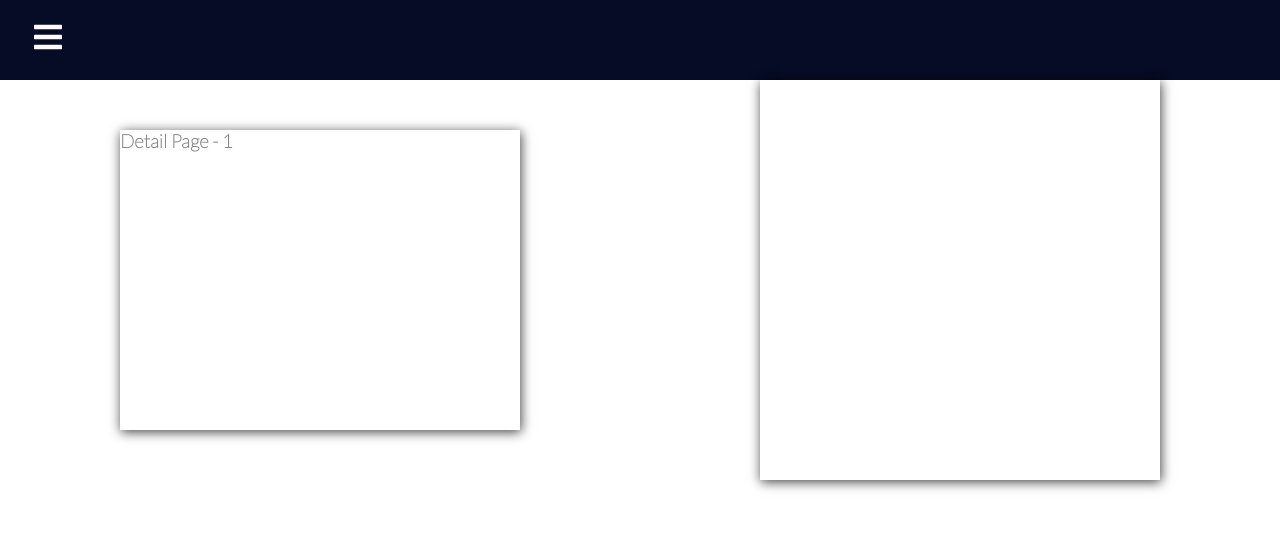
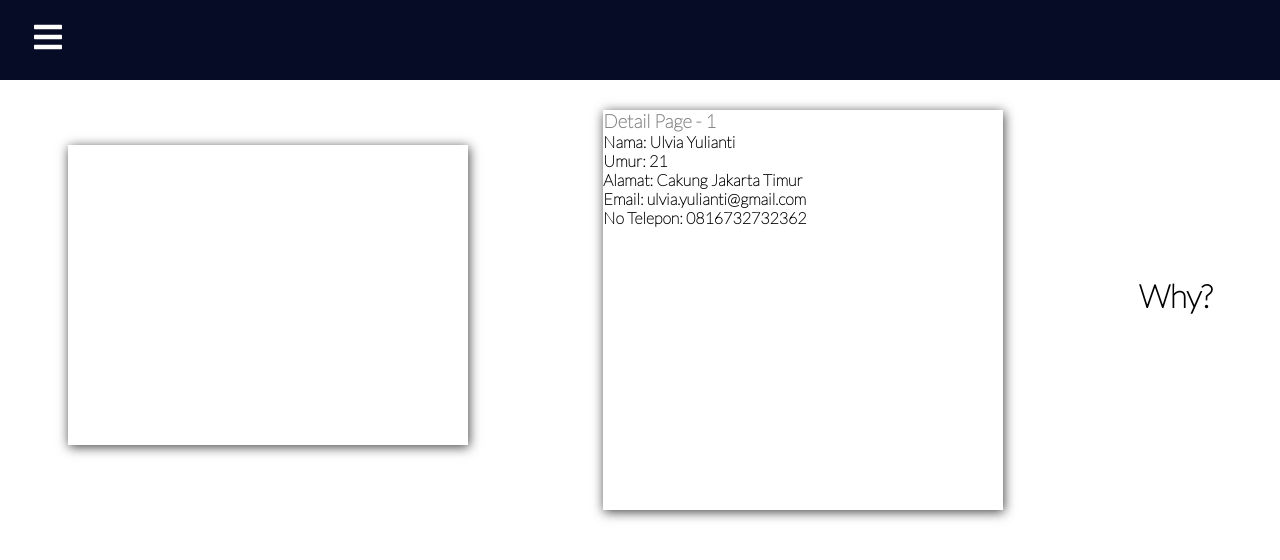
Before and after one commit to ulvia-10/My-React-Project, a React (Create React App) app: page /ListPatient/1 in a window 1280 px wide. Shown: the top 560 px of the page. Built offline with nearby package versions, Linux system fonts and the light colour scheme; data requests are answered from the project's data file.

Commit message:
Add detail  list data with json server

```diff
--- a/src/App.js
+++ b/src/App.js
@@ -18,11 +18,13 @@ function App() {
   const user = useSelector(selectUser);
 
   // const [pasienList, setPasienList] = useState ([]);
+
   const [pasienList, setPasienList] = useState(null);
-  const [pending, SetisPending] = useState(true);
+  const {data: PasienList, isPending, Error} = useFetch(' http://localhost:8000/PasienList')
   // const {data: pasienList, isPending, Error} = useFetch('')
 
   let id = 0;
+
   const addPasienHandler = (props) => {
     setPasienList((prevpasienList) => {
       return [
@@ -101,19 +103,19 @@ function App() {
           <Route
             path="/ListPatient"
             element={
-              pasienList && (
+              PasienList && (
                 <ListPatient
-                  users={pasienList}
+                  users={PasienList}
                   onDelete={deleteListPasien}
-                  loading={pending}
+                  loading={isPending}
                 />
               )
             }
           ></Route>
           <Route path="/Widget" element={<Widget />}></Route>
           <Route
-            path="/ListPatient/:pasienId"
-            element={<Detail users={pasienList} />}
+            path="/ListPatient/:id"
+            element={<Detail PasienList={PasienList} />}
           ></Route>
         </Routes>
       </BrowserRouter>
--- a/src/component/DataTable.js
+++ b/src/component/DataTable.js
@@ -3,9 +3,10 @@ import { DataGrid } from "@mui/x-data-grid";
 import style from "../component/Datatable.module.css";
 import { userColumns } from "../component/Datatablesource";
 import { Link } from "react-router-dom";
+import useFetch from "./useFetch";
 
 const DataTable = (props) => {
-  console.log(props.List);
+
   // create column action
   const actionColumn = [
     {
@@ -44,7 +45,7 @@ const DataTable = (props) => {
       {
         key: user.id,
         id: user.id,
-        img: "https://images.pexels.com/photos/1820770/pexels-photo-1820770.jpeg?auto=compress&cs=tinysrgb&dpr=2&w=500",
+        img: user.img,
         nama: user.nama,
         noTelp: user.noTelp,
         email: user.email,
--- a/src/component/Datatablesource.js
+++ b/src/component/Datatablesource.js
@@ -11,7 +11,7 @@ export const userColumns = [
       return (
         <div className={classes.cellWithImg}>
           <img className={classes.cellImg} src={params.row.img} alt="avatar" />
-          {params.row.username}
+          {params.row.nama}
         </div>
       );
     },
--- a/src/component/Detail.js
+++ b/src/component/Detail.js
@@ -2,30 +2,38 @@ import React from 'react'
 import Navbar from './Navbar'
 import classes from "../component/Detail.module.css"
 import { useParams } from 'react-router-dom'
+import useFetch from './useFetch'
 
-const Detail = (props) => {
 
-  const { pasienId } = useParams();
+const Detail = () => {
+
+  const { id } = useParams();
+  const {data: PasienList, error, isPending} = useFetch('http://localhost:8000/PasienList/' + id)
+
+  console.log(PasienList)
   return (
     <div>
       <Navbar/>
       <div className={classes.content}>
         <div className={classes.images}>
-         <h3>Detail Page - {pasienId }</h3>
         </div>
-        <div className={classes.detail}>
-       {props.users?.map ((item)=>(
-        <ul  key = {item.id}>
-          <li>
-            <h1>Nama: {item.nama}</h1>
-          </li>
-        </ul>
-       ))}
-        </div>
+        {isPending && PasienList === null ? <div>Loading...</div> :  (<div className={classes.detail}>
+         <h3>Detail Page - {id}   </h3>
+         <div>
+         <h4>Nama: {PasienList.nama}</h4>
+         <h4>Umur: {PasienList.umur}</h4>
+         <h4>Alamat: {PasienList.alamat}</h4>
+         <h4>Email: {PasienList.email}</h4>
+         <h4>No Telepon: {PasienList.noTelp}</h4>
+         </div>
+         </div>
+         )}
+        {error && <div>{error}</div>}
+        <h1>Why?</h1>
+     </div>
 
-        </div>
     </div>
   )
-}
+        }
 
 export default Detail
--- a/src/component/Detail.module.css
+++ b/src/component/Detail.module.css
@@ -21,5 +21,7 @@ align-items: center;
     float: right;
     width: 400px;
     height: 400px;
+    margin-top: 30px;
+    color: black;
 
 }
--- a/src/component/NewForm.js
+++ b/src/component/NewForm.js
@@ -12,6 +12,7 @@ const NewForm = (props) => {
 
   const [formData, setFormData] = useState({
     nama:"",
+    img:"",
     alamat:"",
     umur:"",
     email:"",
@@ -54,13 +55,9 @@ setFormDataDoctor((prevState)=>{
   }
 
 
-
-
   const onSubmitHandler = (event) => {
     event.preventDefault();
     console.log(formData);
-
-
 
 
     if (props.title === "Add New Pasien") {
@@ -87,7 +84,6 @@ setFormDataDoctor((prevState)=>{
         <div className={style.content}>
           <div className={style.title}>
             <h3>
-              {" "}
               <AiIcons.AiOutlinePlusSquare /> {props.title}
             </h3>
           </div>
--- a/src/component/useFetch.js
+++ b/src/component/useFetch.js
@@ -1,11 +1,12 @@
 import React from 'react'
 import { useEffect, useState } from 'react';
 
+//end point url
 const useFetch = (url) => {
 
     const [data, setData] = useState(null);
-    const [pending, SetisPending] = useState(true);
-    const [error, setError] = useState();
+    const [isPending, SetisPending] = useState(true);
+    const [error, setError] = useState(null);
 
     useEffect(() => {
         setTimeout(() => {
@@ -30,6 +31,8 @@ const useFetch = (url) => {
         }, 1000);
       }, [url]);
 
+      return {data, error, isPending}
+
       //when url changes, function compiled...
 
       // useEffect(() => {
@@ -46,10 +49,7 @@ const useFetch = (url) => {
       //   }, 1000);
       // }, []);
 
-      return {data, error, pending}
-  return (
-    <div>useEffect</div>
-  )
+
 }
 
 export default useFetch
```
